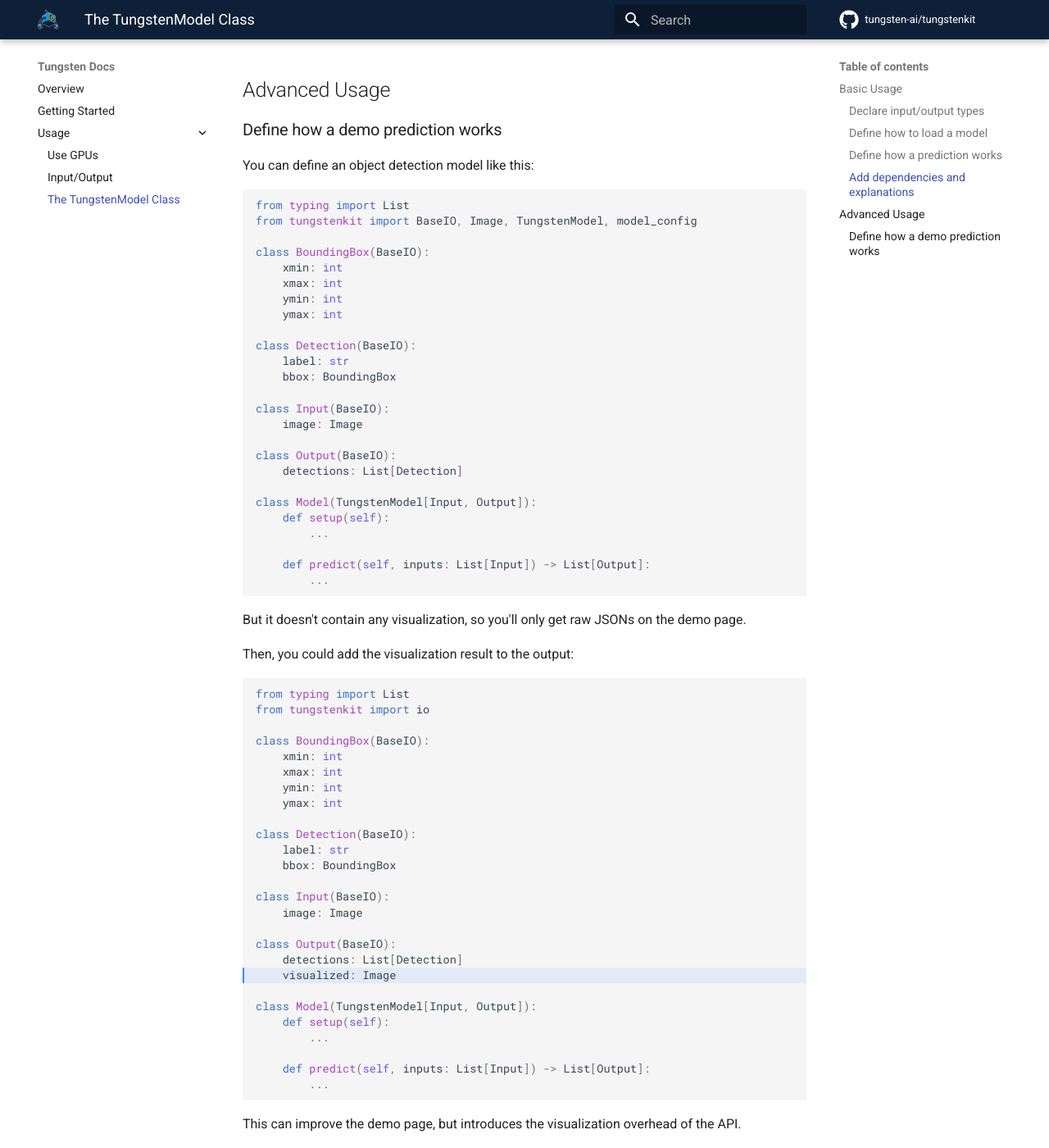
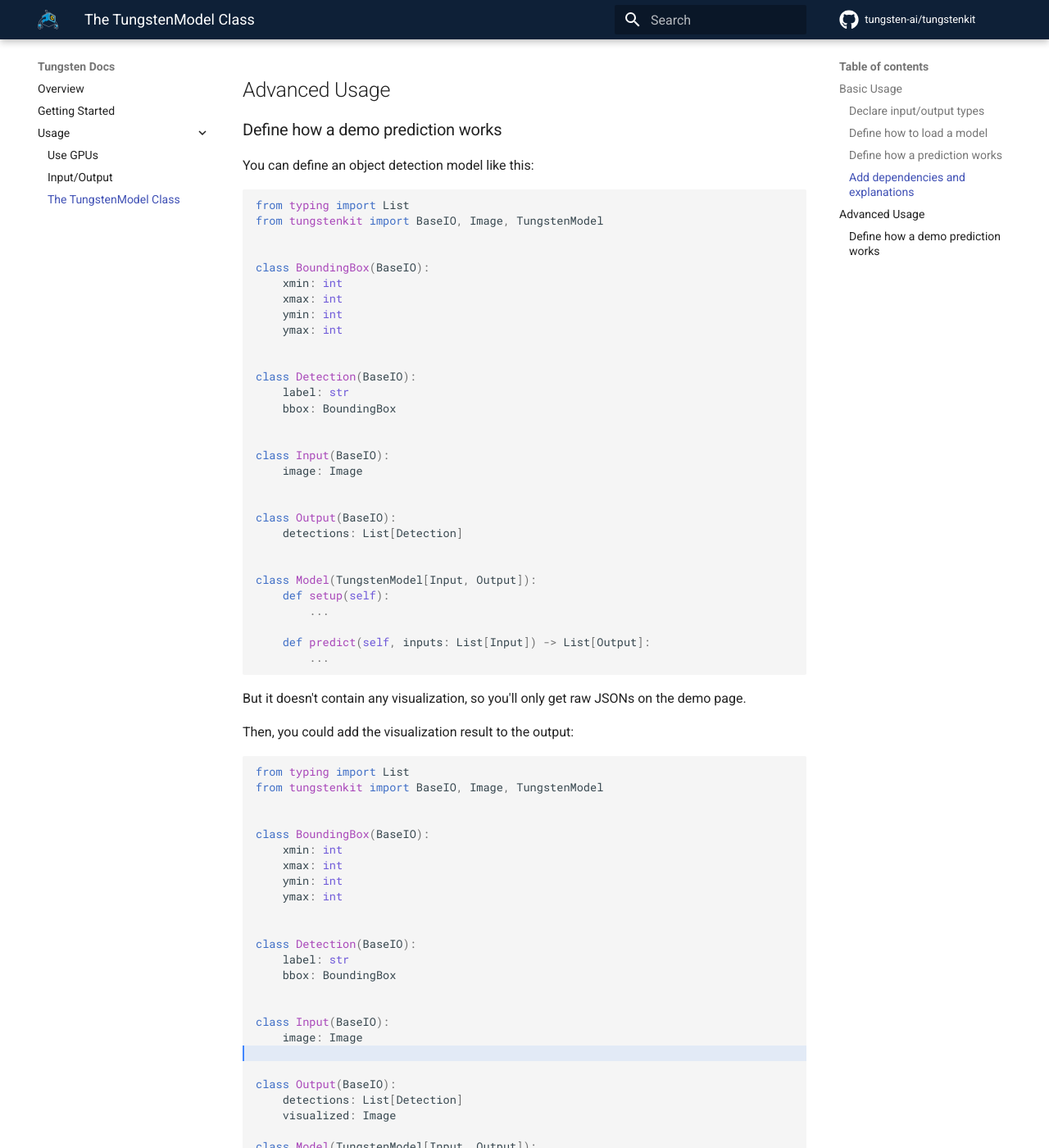
Before and after one commit to tungsten-ai/docs, an MkDocs documentation site: the page built from docs/usage/the_tungsten_model_class.md, in a window 1280 px wide and 1400 px high, scrolled down 5825 px. Shown: the whole window at 82% size. Built offline with MkDocs 1.6.1 and Material for MkDocs 9.7.7, drawn with Linux system fonts in a browser that asks for light colours; comment, search, counter and statistics services are not loaded; some of the changed text lies outside the part shown.

````diff
--- a/docs/usage/the_tungsten_model_class.md
+++ b/docs/usage/the_tungsten_model_class.md
@@ -260,7 +260,8 @@ You can define an object detection model like this:
 
 ```python
 from typing import List
-from tungstenkit import BaseIO, Image, TungstenModel, model_config
+from tungstenkit import BaseIO, Image, TungstenModel
+
 
 class BoundingBox(BaseIO):
     xmin: int
@@ -268,15 +269,19 @@ class BoundingBox(BaseIO):
     ymin: int
     ymax: int
 
+
 class Detection(BaseIO):
     label: str
     bbox: BoundingBox
 
+
 class Input(BaseIO):
     image: Image
 
+
 class Output(BaseIO):
     detections: List[Detection]
+
 
 class Model(TungstenModel[Input, Output]):
     def setup(self):
@@ -292,7 +297,8 @@ Then, you could add the visualization result to the output:
 
 ```python hl_lines="19"
 from typing import List
-from tungstenkit import io
+from tungstenkit import BaseIO, Image, TungstenModel
+
 
 class BoundingBox(BaseIO):
     xmin: int
@@ -300,12 +306,15 @@ class BoundingBox(BaseIO):
     ymin: int
     ymax: int
 
+
 class Detection(BaseIO):
     label: str
     bbox: BoundingBox
 
+
 class Input(BaseIO):
     image: Image
+
 
 class Output(BaseIO):
     detections: List[Detection]
@@ -325,7 +334,8 @@ In such a case, you can separate the method for demo predictions:
 
 ```python hl_lines="20-21 30-38"
 from typing import List, Tuple, Dict
-from tungstenkit import io
+from tungstenkit import BaseIO, Image, TungstenModel
+
 
 class BoundingBox(BaseIO):
     xmin: int
@@ -333,18 +343,23 @@ class BoundingBox(BaseIO):
     ymin: int
     ymax: int
 
+
 class Detection(BaseIO):
     label: str
     bbox: BoundingBox
 
+
 class Input(BaseIO):
     image: Image
+
 
 class Output(BaseIO):
     detections: List[Detection]
 
+
 class Visualization(BaseIO):
     result: Image
+
 
 class Model(TungstenModel[Input, Output]):
     def setup(self):
````
Also changed, not shown: docs/usage/input_and_output.md (+2 -2 lines).
